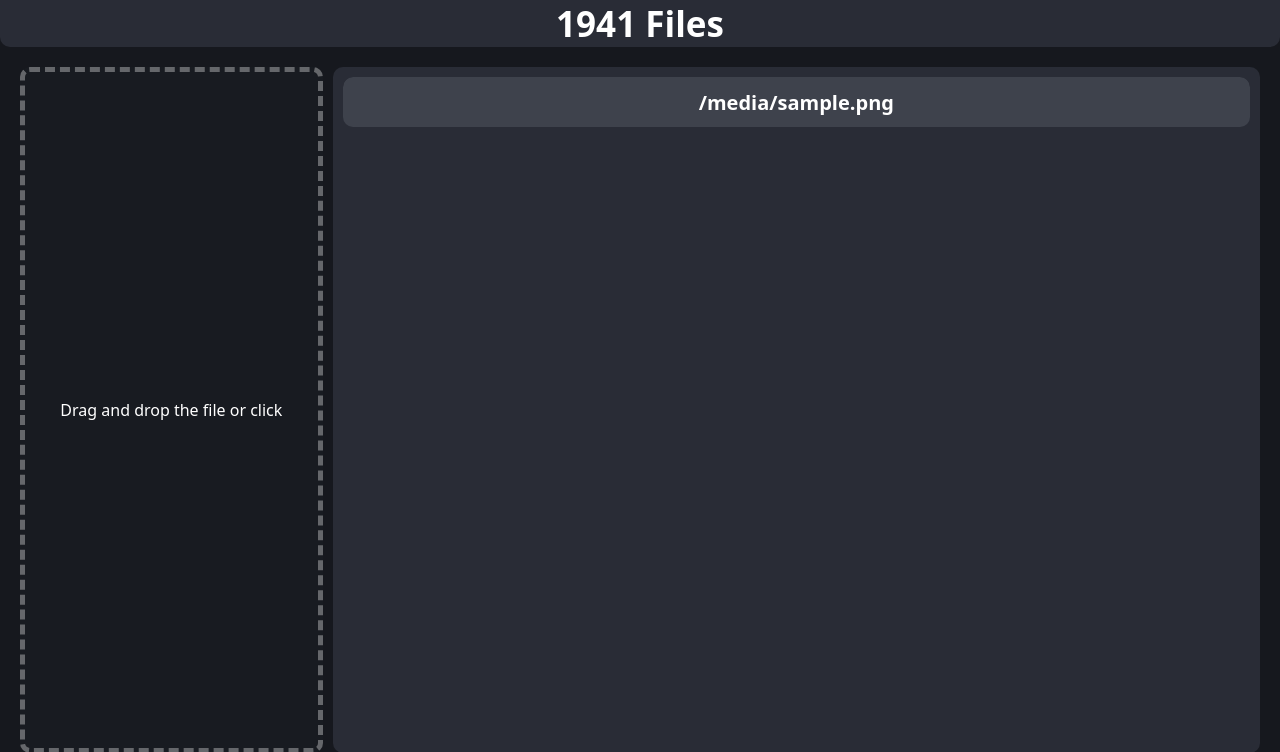
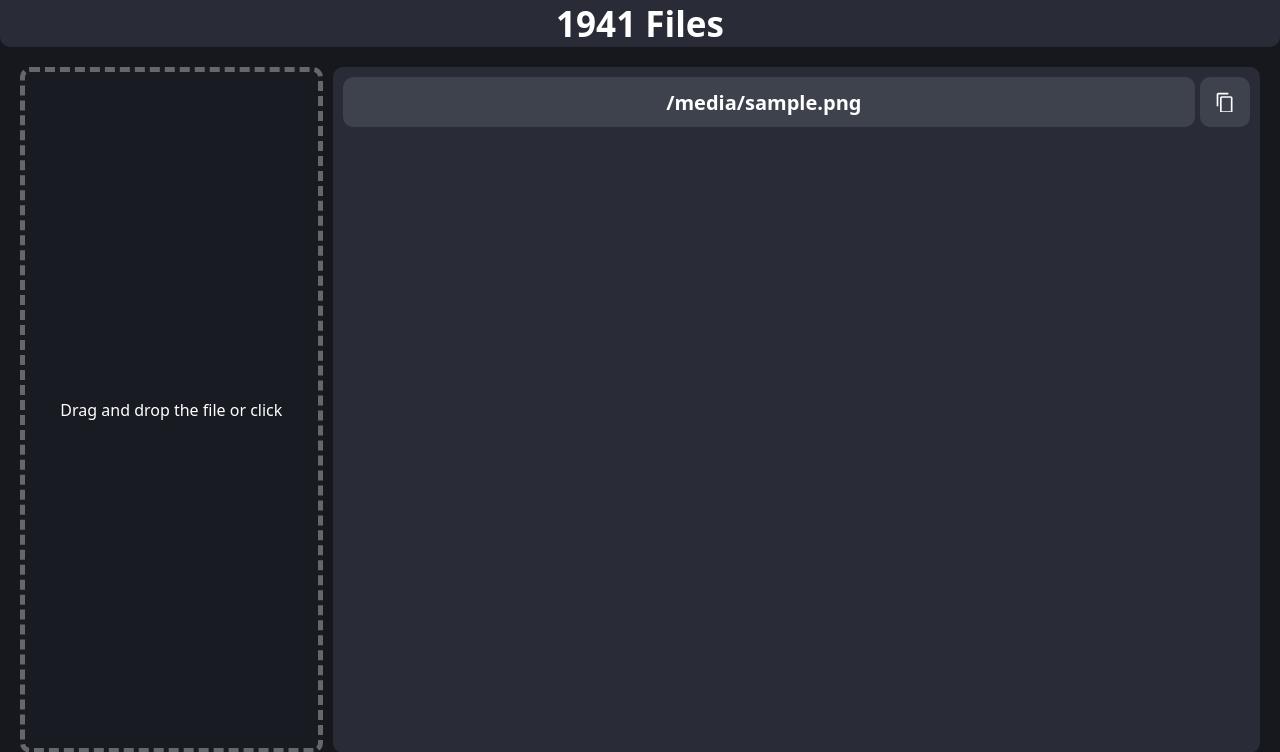
Before and after one commit to Diramix/1941-Files, a Flask app: template templates/index.html in a window 1280 px wide. Shown: the top 752 px of the page. Run offline with Flask 3, Linux system fonts and the light colour scheme; the template is opened without the code that fills it: most values are stand-ins (such as "Sample title", 1, 10 or a date in 2020).

Commit message:
add copy button

```diff
--- a/static/css/style.css
+++ b/static/css/style.css
@@ -99,15 +99,42 @@ li {
     min-height: 50px;
     border-radius: 10px;
     list-style-type: none;
-    display: flex;
     justify-content: center;
     align-items: center;
     cursor: pointer;
     transition: background-color 0.3s ease;
+    position: relative;
+    padding-right: 10px;
+    margin-right: 55px;
 }
 
 li:hover {
     background-color: #3261E2;
+}
+
+.copy-btn {
+    background-color: var(--button-bg);
+    width: 50px;
+    height: 100%;
+    position: absolute;
+    top: 0;
+    right: -55px;
+    border: none;
+    color: white;
+    border-radius: 10px;
+    cursor: pointer;
+    display: flex;
+    justify-content: center;
+    align-items: center;
+    transition: background-color 0.3s ease;
+}
+
+.copy-btn:hover {
+    background-color: #3261E2;
+}
+
+.copy-btn.copied {
+    background-color: green !important;
 }
 
 .files_container * {
--- a/static/js/script.js
+++ b/static/js/script.js
@@ -57,3 +57,17 @@ function uploadFile(file) {
 
     xhr.send(formData);
 }
+
+document.addEventListener('DOMContentLoaded', () => {
+    const origin = window.location.origin;
+    document.querySelectorAll('.copy-btn').forEach(button => {
+        button.addEventListener('click', () => {
+            const filename = button.getAttribute('data-filename');
+            const url = origin + '/' + filename;
+            navigator.clipboard.writeText(url).then(() => {
+                button.classList.add('copied');
+                setTimeout(() => button.classList.remove('copied'), 1500);
+            });
+        });
+    });
+});
--- a/templates/index.html
+++ b/templates/index.html
@@ -17,7 +17,15 @@
         <div class="files_container">
             <ul>
                 {% for file in files %}
-                <li><a href="{{ url_for('serve_file', filename=file) }}">{{ file }}</a></li>
+                <li>
+                    <a href="{{ url_for('serve_file', filename=file) }}" target="_blank">{{ file }}</a>
+                    <button class="copy-btn" data-filename="{{ file }}">
+                        <svg xmlns="http://www.w3.org/2000/svg" width="20" height="20" fill="white" viewBox="0 0 24 24">
+                            <path
+                                d="M16 1H4c-1.1 0-2 .9-2 2v14h2V3h12V1zm3 4H8c-1.1 0-2 .9-2 2v16c0 1.1.9 2 2 2h11c1.1 0 2-.9 2-2V7c0-1.1-.9-2-2-2zm0 18H8V7h11v16z" />
+                        </svg>
+                    </button>
+                </li>
                 {% endfor %}
             </ul>
         </div>
```
